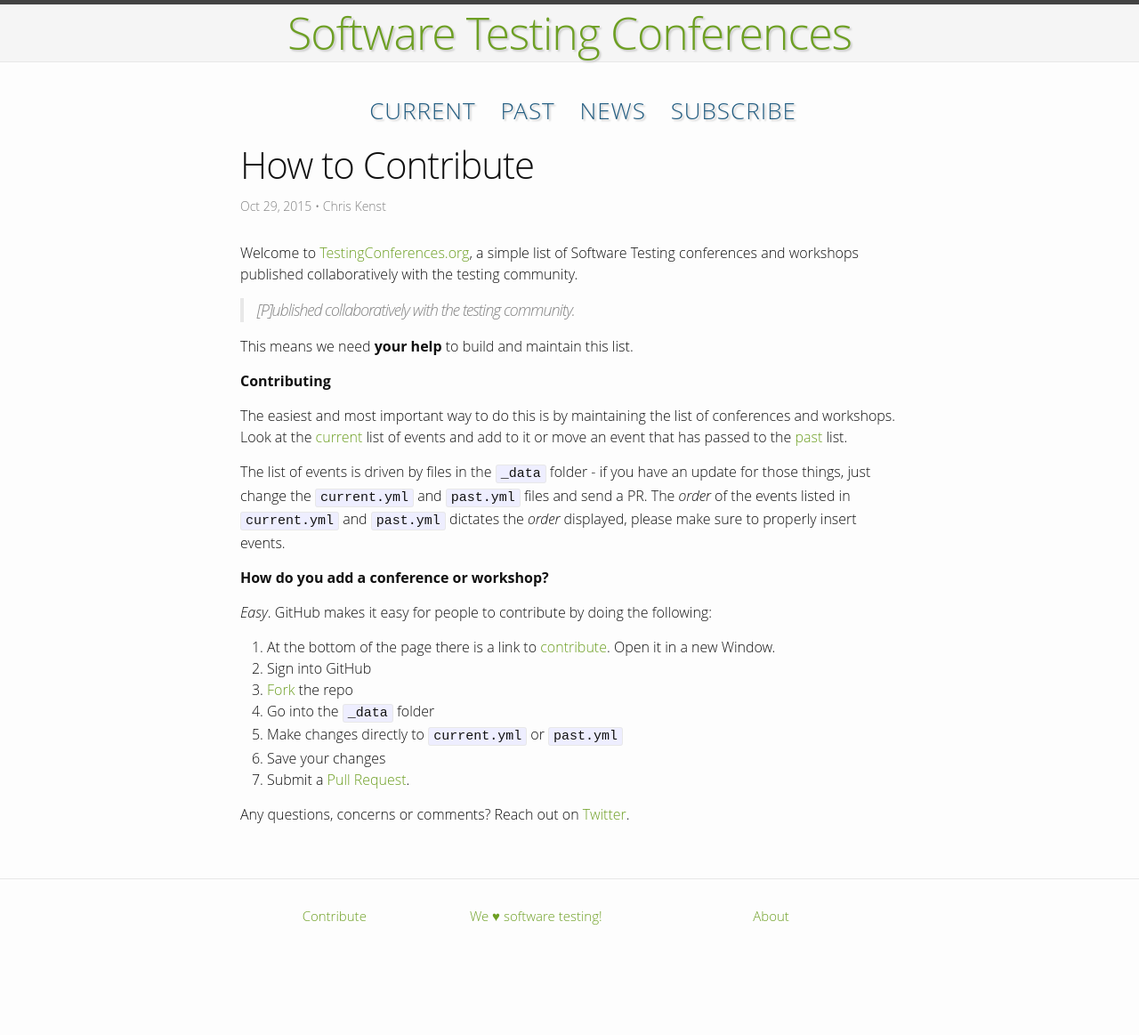
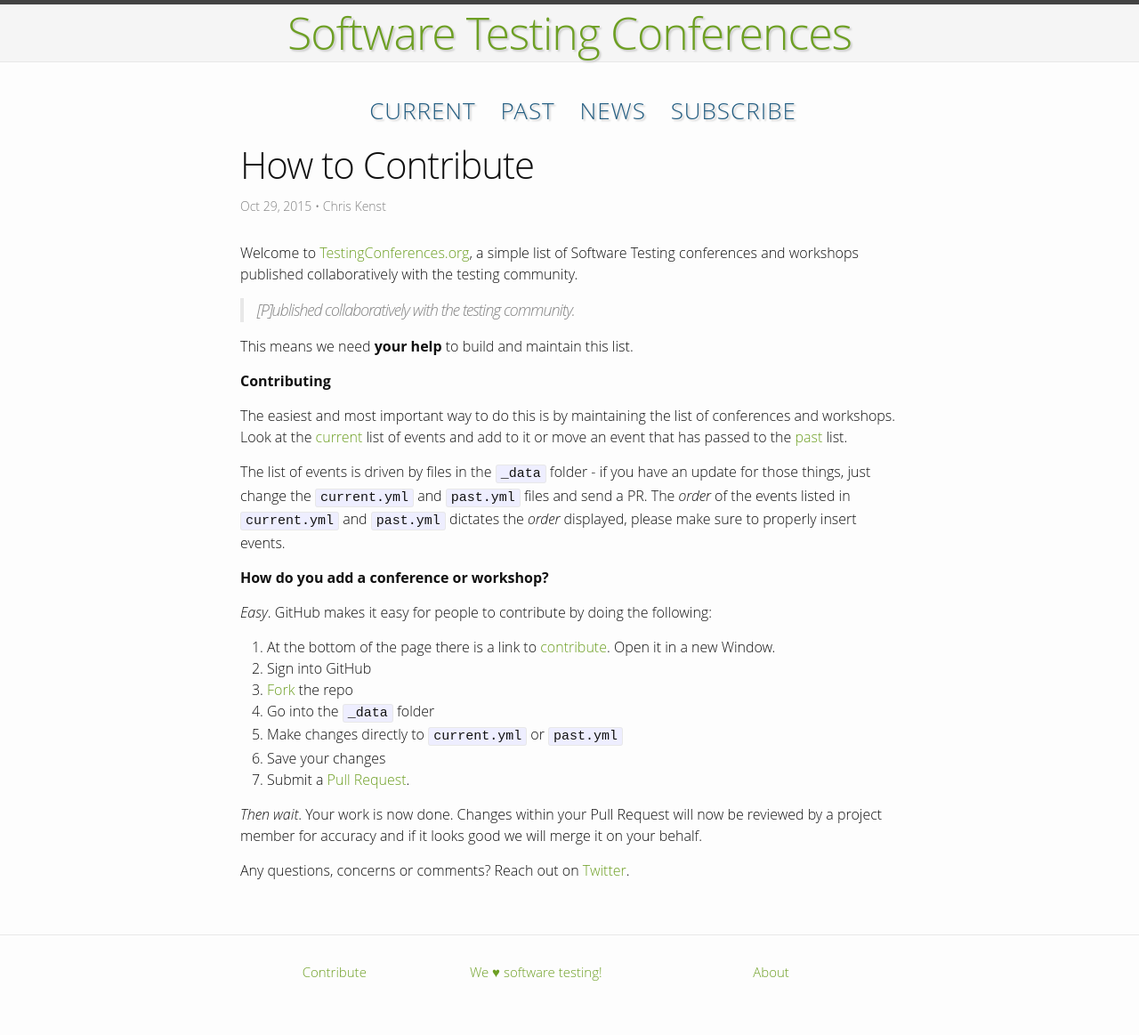
Before and after one commit to TestingConferences/testingconferences.github.io, a Jekyll site: the page built from _posts/2015-10-29-contribute.md, in a window 1280 px wide. Shown: the whole page at 89% size. Built offline with Jekyll 4.4.1, drawn with Linux system fonts in a browser that asks for light colours; before the commit the page ends 1100 px from its top, so only the background shows below that.

Commit message:
Update 2015-10-29-contribute.md

```diff
--- a/_posts/2015-10-29-contribute.md
+++ b/_posts/2015-10-29-contribute.md
@@ -29,4 +29,6 @@
 6. Save your changes
 7. Submit a [Pull Request](https://help.github.com/articles/using-pull-requests/).
 
+_Then wait_. Your work is now done. Changes within your Pull Request will now be reviewed by a project member for accuracy and if it looks good we will merge it on your behalf.
+
 Any questions, concerns or comments? Reach out on [Twitter](https://twitter.com/ckenst).
```
